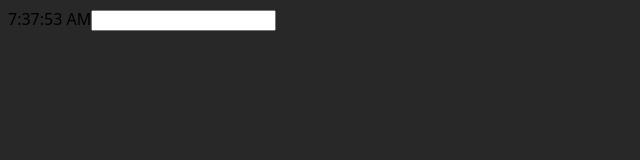
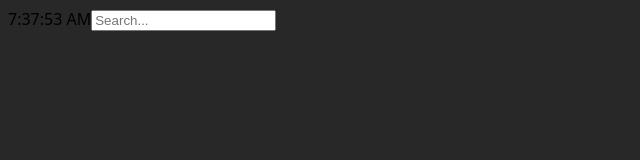
Before and after one commit to Nerscylla/angular-startpage, an Angular app: page / in a window 1280 px wide. Shown: the top 160 px of the page, without its empty margins (0-640 px from the left). Built offline with nearby package versions, Linux system fonts and the light colour scheme.

Commit message:
add placeholder to search input for improved user experience

```diff
--- a/src/app/components/searchBar/searchBar.component.html
+++ b/src/app/components/searchBar/searchBar.component.html
@@ -1,2 +1,2 @@
 <!DOCTYPE html>
-<input type="text" name="" id="" [(ngModel)]="searchValue" (keydown.enter)="onSearch()">
+<input type="text" placeholder="Search..." [(ngModel)]="searchValue" (keydown.enter)="onSearch()">
```
